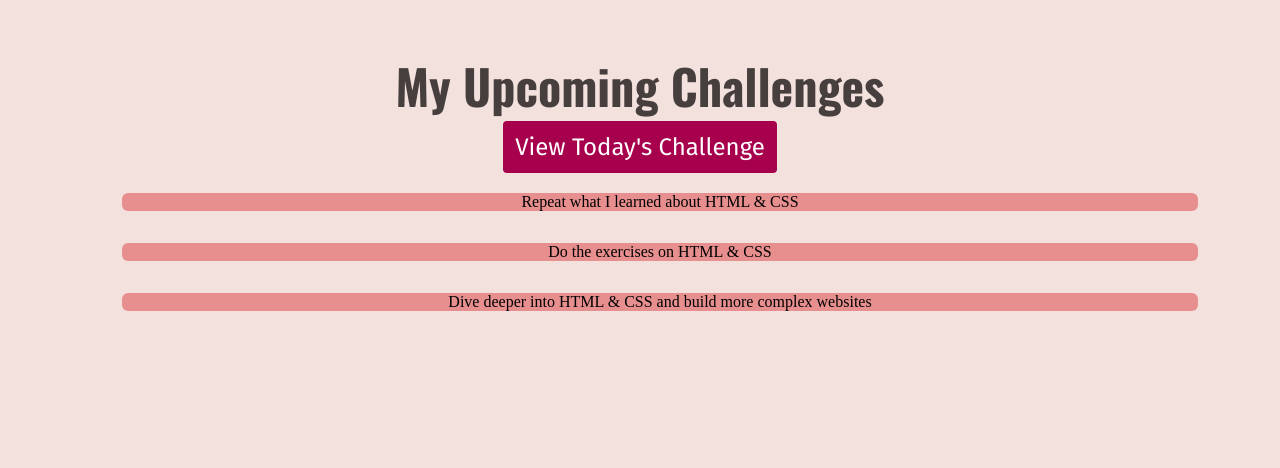
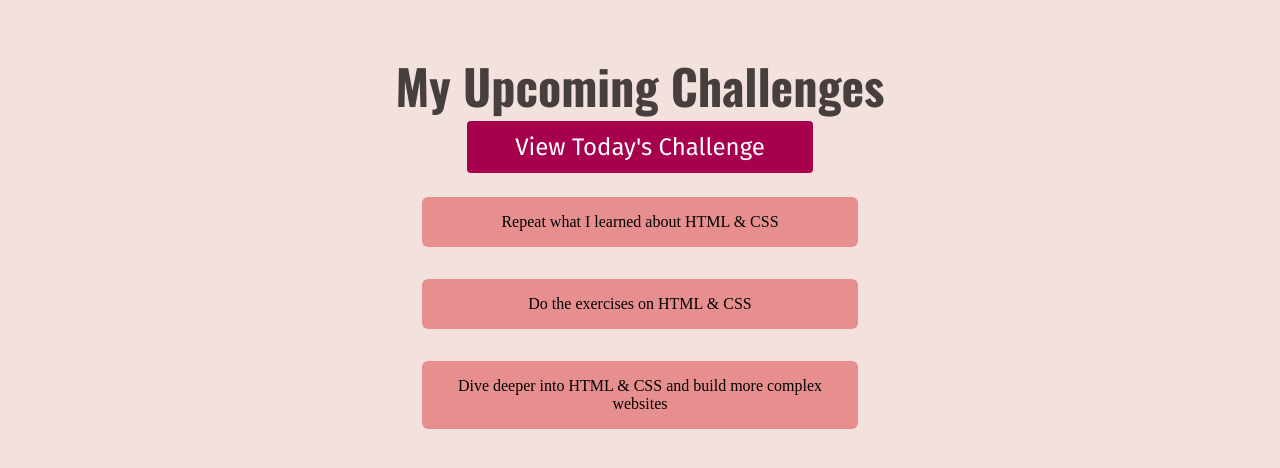
Before and after one commit to jecaps/100_days_of_code, a plain HTML site: page full-week.html in a window 1280 px wide. Drawn offline with nearby package versions, Linux system fonts and the light colour scheme.

Commit message:
58. Using the CSS box model

```diff
--- a/css/full-week.css
+++ b/css/full-week.css
@@ -1,11 +1,11 @@
 h1 {
-  margin: 12px;
+  margin: 12px 0;
   font-size: 48px;
   color: rgb(71, 62, 62);
 }
 
 a {
-  padding: 12px;
+  padding: 12px 48px;
   background-color: rgb(167, 1, 78);
   color: white;
 
@@ -20,9 +20,13 @@ a:hover {
 
 ol {
   list-style: none;
+  width: 500px;
+  margin: 36px auto 0 auto;
+  padding: 0;
 }
 
 li {
+  padding: 16px;
   margin: 32px;
   background-color: #e78f8e;
   border-radius: 6px;
```
